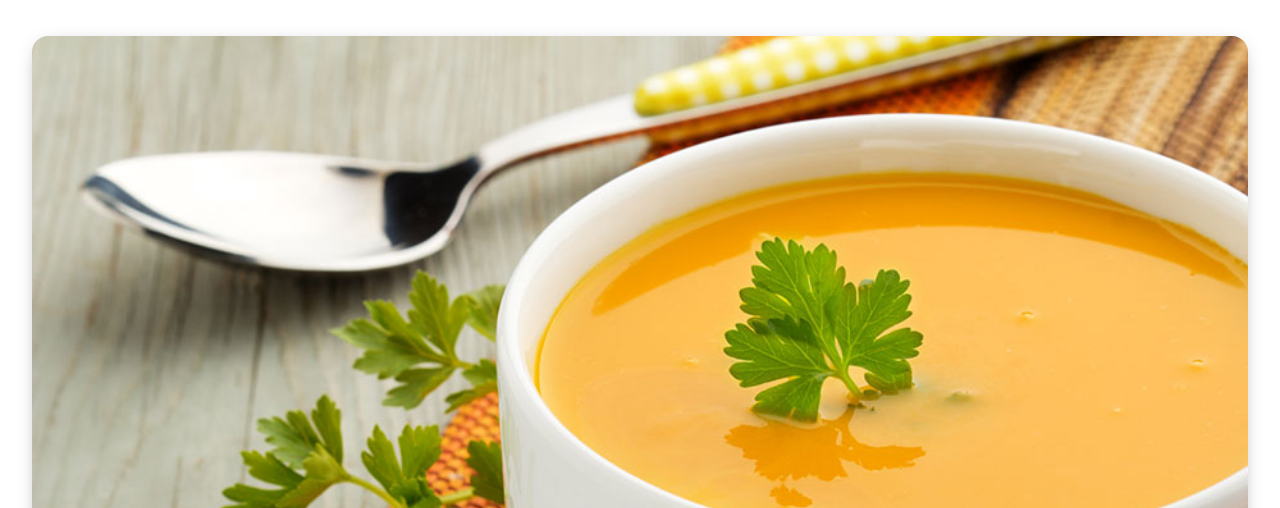
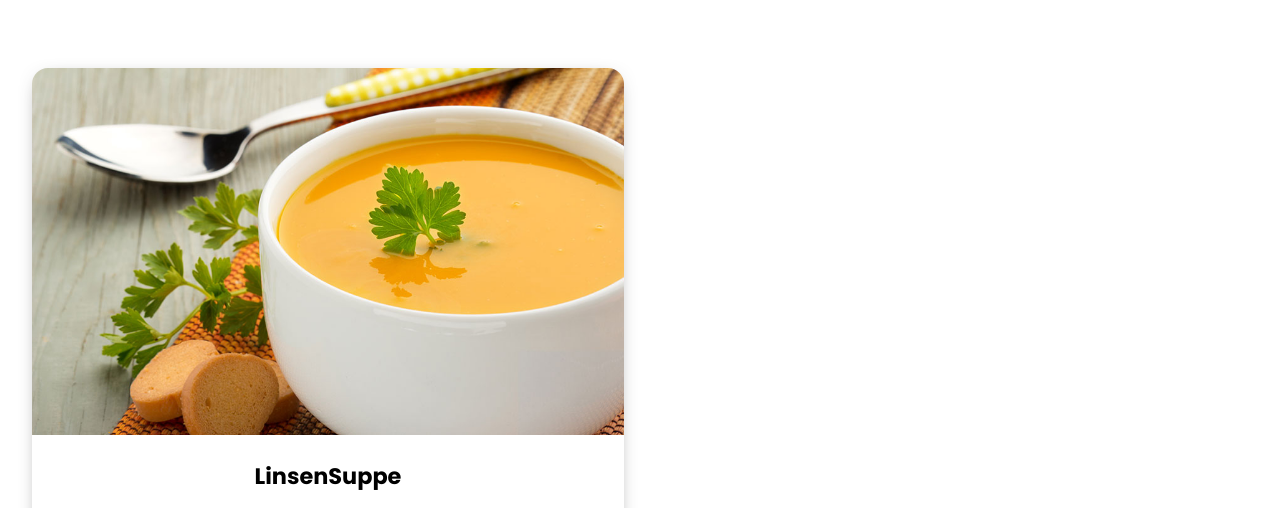
Before and after one commit to AlmohanadIlewi/Rezeptbuch, a plain HTML site: page index.html in a window 1280 px wide. Shown: the part 390-898 px from the top of the page. Drawn offline with Linux system fonts and the light colour scheme.

Commit message:
CSS weiter benutzt

```diff
--- a/CSS/style.css
+++ b/CSS/style.css
@@ -143,8 +143,6 @@ body{
 }
 
 /* Media Queries */
-
-
 @media screen and (min-width: 600px){
     .meal-search-box{
         width: 540px;
@@ -152,3 +150,10 @@ body{
         margin-right: auto;
     }
 }
+@media  screen and (min-width: 768px) {
+    #meal{
+        display: grid;
+        grid-template-columns: repeat(2, 1fr);
+        gap: 2rem;
+    }
+}
```
